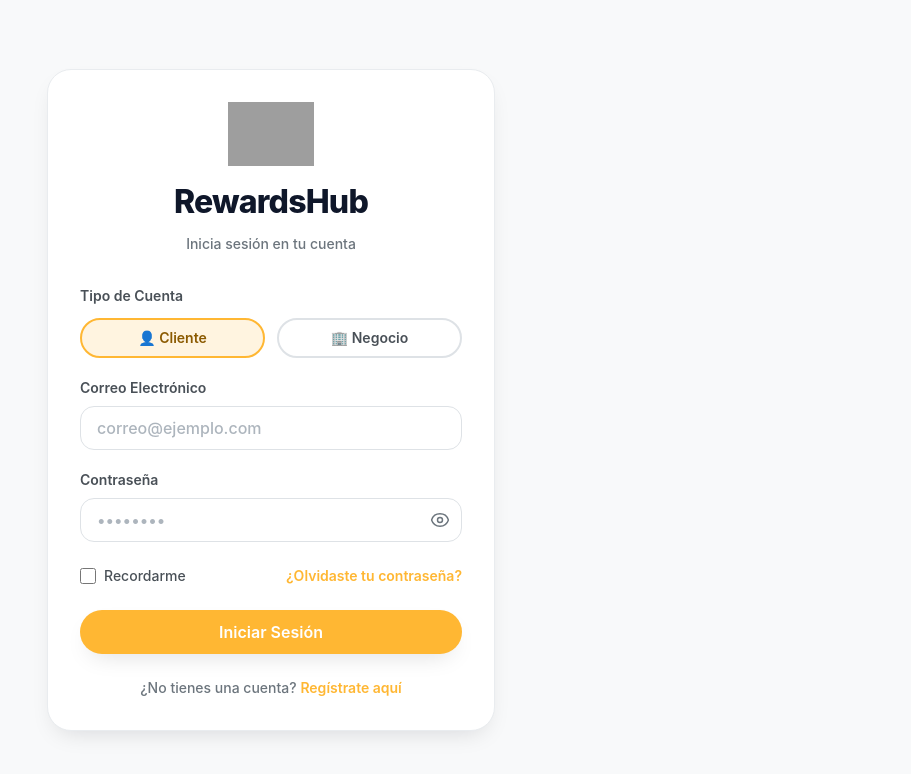
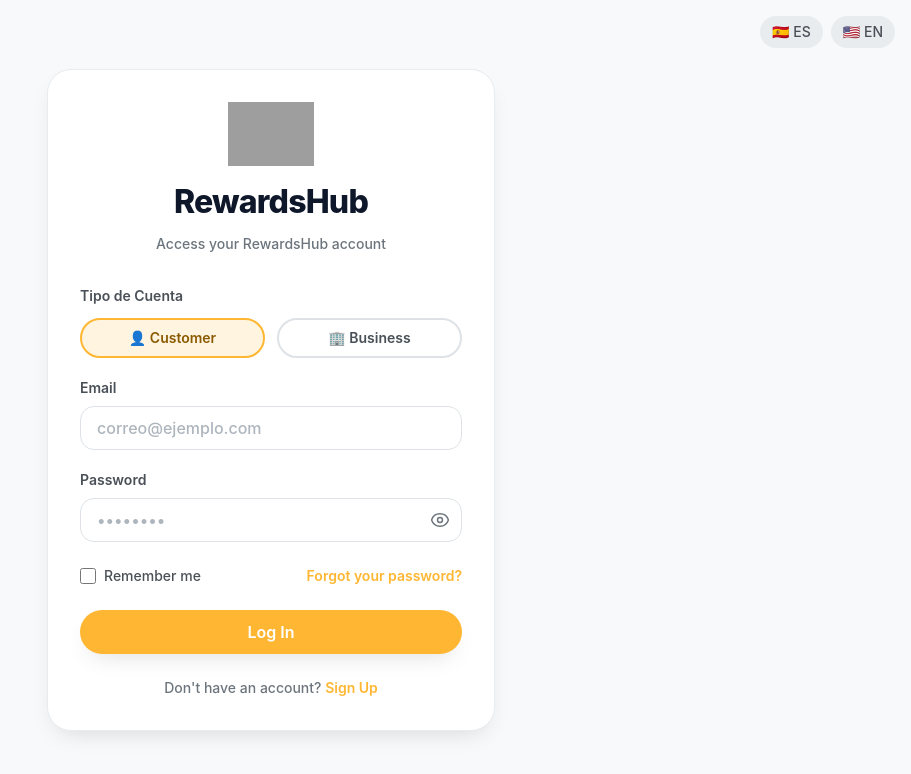
Before and after one commit to FPSamu/RewardsHubFront, a React (Vite) app: page /login in a window 1280 px wide. Shown: the top 774 px of the page, without its empty margins (369-1280 px from the left). Built offline with nearby package versions, Linux system fonts and the light colour scheme; grey boxes are pictures that could not be loaded.

Commit message:
feat: add i18n translations to Login page

```diff
--- a/src/pages/Login.jsx
+++ b/src/pages/Login.jsx
@@ -1,9 +1,12 @@
 import { useState } from 'react';
 import { Link, useNavigate } from 'react-router-dom';
+import { useTranslation } from 'react-i18next';
 import authService from '../services/authService';
 import SEO from '../components/SEO';
+import LanguageSwitcher from '../components/LanguageSwitcher';
 
 function Login() {
+  const { t } = useTranslation();
   const [rememberMe, setRememberMe] = useState(false);
   // const [email, setEmail] = useState('');
   // const [password, setPassword] = useState('');
@@ -57,6 +60,10 @@
 
   return (
     <div className="min-h-screen flex items-center justify-center bg-[#F8F9FA] py-12 px-4 sm:px-6 lg:px-8">
+      {/* Language Switcher - Esquina superior derecha */}
+      <div className="absolute top-4 right-4 z-50">
+        <LanguageSwitcher />
+      </div>
       {/* SEO Meta Tags */}
       <SEO
         title="Iniciar Sesión - RewardsHub"
@@ -79,7 +86,7 @@
               RewardsHub
             </h2>
             <p className="mt-3 text-center text-[14px] leading-5 font-medium text-[#6C757D]">
-              Inicia sesión en tu cuenta
+              {t('login.subtitle')}
             </p>
           </div>
 
@@ -94,7 +101,7 @@
               {/* Tipo de Usuario */}
               <div>
                 <label className="block text-[14px] leading-5 font-semibold text-[#495057] mb-3">
-                  Tipo de Cuenta
+                  {t('login.accountType', 'Tipo de Cuenta')}
                 </label>
                 <div className="grid grid-cols-2 gap-3">
                   <button
@@ -105,7 +112,7 @@
                       : 'border-[#DEE2E6] bg-white text-[#495057] hover:border-[#ADB5BD]'
                       }`}
                   >
-                    👤 Cliente
+                    👤 {t('login.client')}
                   </button>
                   <button
                     type="button"
@@ -115,14 +122,14 @@
                       : 'border-[#DEE2E6] bg-white text-[#495057] hover:border-[#ADB5BD]'
                       }`}
                   >
-                    🏢 Negocio
+                    🏢 {t('login.business')}
                   </button>
                 </div>
               </div>
 
               <div>
                 <label htmlFor="email" className="block text-[14px] leading-5 font-semibold text-[#495057] mb-2">
-                  Correo Electrónico
+                  {t('common.email')}
                 </label>
                 <input
                   id="email"
@@ -139,7 +146,7 @@
 
               <div>
                 <label htmlFor="password" className="block text-[14px] leading-5 font-semibold text-[#495057] mb-2">
-                  Contraseña
+                  {t('common.password')}
                 </label>
                 <div className="relative">
                   <input
@@ -185,7 +192,7 @@
                   className="h-4 w-4 text-[#FFB733] focus:ring-[#FFE8C6] border-[#CED4DA] rounded"
                 />
                 <label htmlFor="remember-me" className="ml-2 block text-[14px] leading-5 font-medium text-[#495057]">
-                  Recordarme
+                  {t('common.rememberMe')}
                 </label>
               </div>
 
@@ -194,7 +201,7 @@
                   to="/forgot-password"
                   className="font-semibold text-[#FFB733] hover:text-[#EAB000] transition-colors duration-180"
                 >
-                  ¿Olvidaste tu contraseña?
+                  {t('common.forgotPassword')}
                   {/* <a href="#" className="font-semibold text-[#FFB733] hover:text-[#EAB000] transition-colors duration-180">
                     ¿Olvidaste tu contraseña?
                   </a> */}
@@ -208,15 +215,15 @@
                 disabled={loading}
                 className="group relative w-full flex items-center justify-center h-11 px-4 border border-transparent text-[16px] leading-6 font-semibold rounded-full text-white bg-[#FFB733] hover:opacity-95 focus:outline-none focus:ring-[3px] focus:ring-[#FFE8C6] disabled:opacity-50 disabled:cursor-not-allowed transition-all duration-180 shadow-[0_10px_24px_-10px_rgba(2,6,23,0.15)]"
               >
-                {loading ? 'Iniciando sesión...' : 'Iniciar Sesión'}
+                {loading ? t('login.loggingIn') : t('login.button')}
               </button>
             </div>
 
             <div className="text-center">
               <p className="text-[14px] leading-5 font-medium text-[#6C757D]">
-                ¿No tienes una cuenta?{' '}
+                {t('common.dontHaveAccount')}{' '}
                 <Link to="/signup" className="font-semibold text-[#FFB733] hover:text-[#EAB000] transition-colors duration-180">
-                  Regístrate aquí
+                  {t('common.signup')}
                 </Link>
               </p>
             </div>
```
